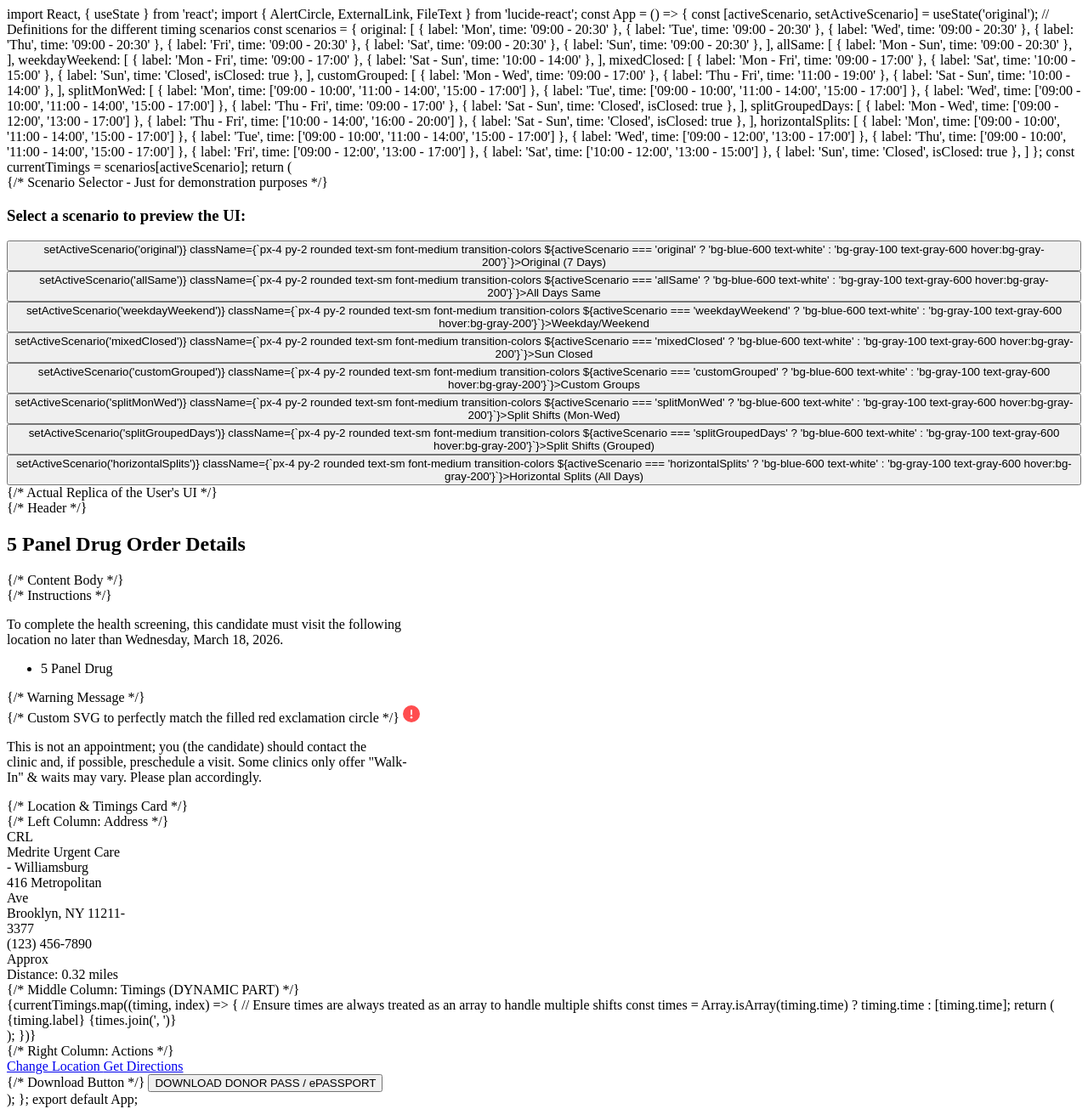
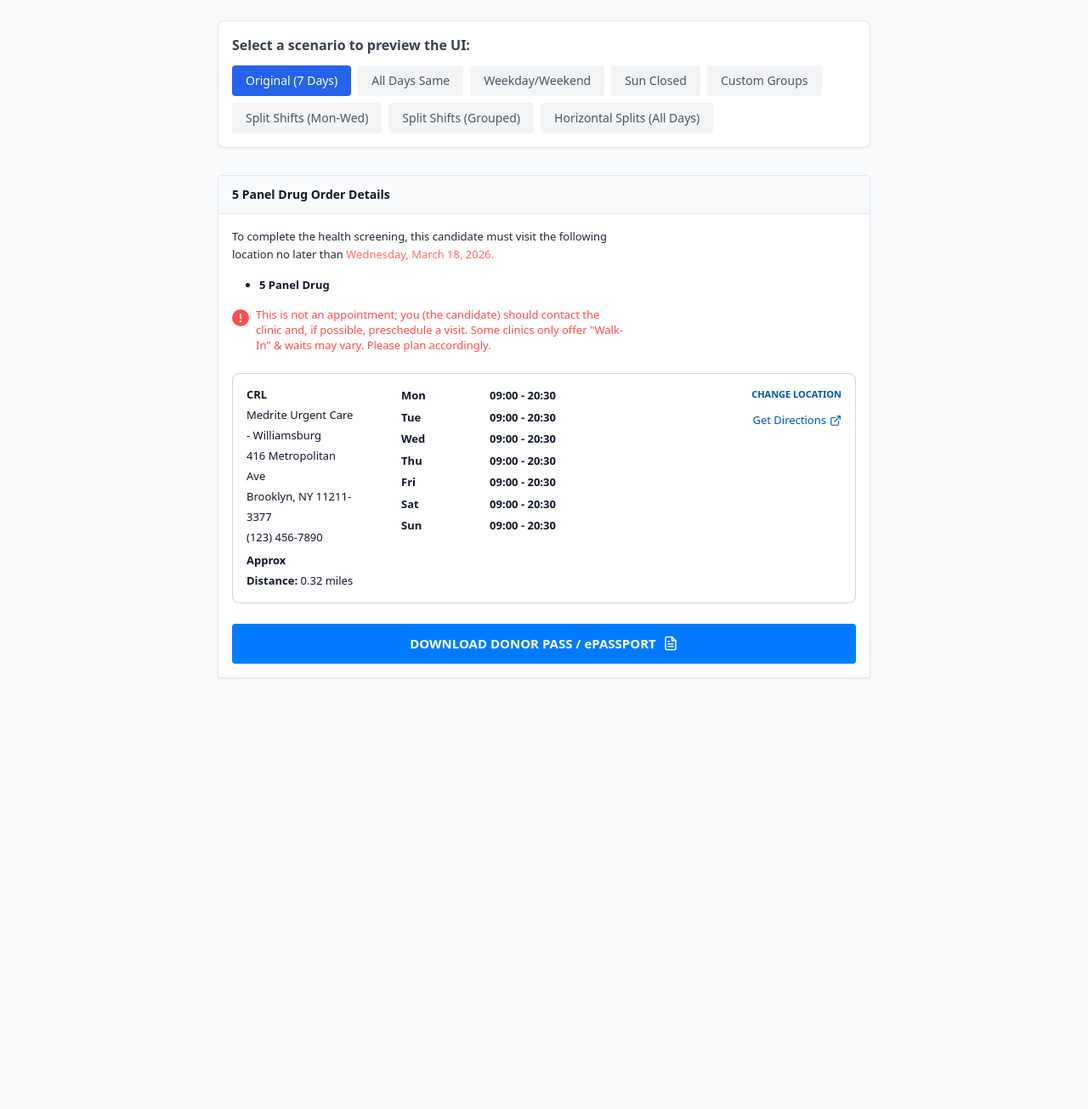
Before and after one commit to VettyHost/Clinic-Hours-Improvement, a plain HTML site: page index.html in a window 1280 px wide. Shown: the whole page at 85% size. After the commit the page ends 822 px from the top, so only its background shows below. Drawn offline with nearby package versions, Linux system fonts and the light colour scheme.

Commit message:
Update index.html

```diff
--- a/index.html
+++ b/index.html
@@ -1,9 +1,118 @@
-import React, { useState } from 'react';
-import { AlertCircle, ExternalLink, FileText } from 'lucide-react';
+<!DOCTYPE html>
+<html lang="en">
+<head>
+    <meta charset="UTF-8">
+    <meta name="viewport" content="width=device-width, initial-scale=1.0">
+    <title>5 Panel Drug Order Details</title>
+    <!-- Load Tailwind CSS -->
+    <script src="https://cdn.tailwindcss.com"></script>
+    <style>
+        /* Ensuring basic sans-serif font matching the original design */
+        body { font-family: ui-sans-serif, system-ui, -apple-system, BlinkMacSystemFont, "Segoe UI", Roboto, "Helvetica Neue", Arial, sans-serif; }
+    </style>
+</head>
+<body class="bg-gray-50 min-h-screen">
 
-const App = () => {
-  const [activeScenario, setActiveScenario] = useState('original');
+<div class="p-6 flex flex-col items-center text-[13px] text-gray-800">
 
+    <!-- Scenario Selector -->
+    <div class="mb-8 p-4 bg-white rounded-lg shadow-sm border border-gray-200 w-full max-w-3xl">
+        <h3 class="font-bold text-gray-700 mb-3 text-base">Select a scenario to preview the UI:</h3>
+        <div class="flex flex-wrap gap-2" id="button-container">
+            <button data-scenario="original" onclick="setScenario('original')" class="scenario-btn px-4 py-2 rounded text-sm font-medium transition-colors bg-blue-600 text-white">Original (7 Days)</button>
+            <button data-scenario="allSame" onclick="setScenario('allSame')" class="scenario-btn px-4 py-2 rounded text-sm font-medium transition-colors bg-gray-100 text-gray-600 hover:bg-gray-200">All Days Same</button>
+            <button data-scenario="weekdayWeekend" onclick="setScenario('weekdayWeekend')" class="scenario-btn px-4 py-2 rounded text-sm font-medium transition-colors bg-gray-100 text-gray-600 hover:bg-gray-200">Weekday/Weekend</button>
+            <button data-scenario="mixedClosed" onclick="setScenario('mixedClosed')" class="scenario-btn px-4 py-2 rounded text-sm font-medium transition-colors bg-gray-100 text-gray-600 hover:bg-gray-200">Sun Closed</button>
+            <button data-scenario="customGrouped" onclick="setScenario('customGrouped')" class="scenario-btn px-4 py-2 rounded text-sm font-medium transition-colors bg-gray-100 text-gray-600 hover:bg-gray-200">Custom Groups</button>
+            <button data-scenario="splitMonWed" onclick="setScenario('splitMonWed')" class="scenario-btn px-4 py-2 rounded text-sm font-medium transition-colors bg-gray-100 text-gray-600 hover:bg-gray-200">Split Shifts (Mon-Wed)</button>
+            <button data-scenario="splitGroupedDays" onclick="setScenario('splitGroupedDays')" class="scenario-btn px-4 py-2 rounded text-sm font-medium transition-colors bg-gray-100 text-gray-600 hover:bg-gray-200">Split Shifts (Grouped)</button>
+            <button data-scenario="horizontalSplits" onclick="setScenario('horizontalSplits')" class="scenario-btn px-4 py-2 rounded text-sm font-medium transition-colors bg-gray-100 text-gray-600 hover:bg-gray-200">Horizontal Splits (All Days)</button>
+        </div>
+    </div>
+
+    <!-- Actual Replica of the User's UI -->
+    <div class="w-full max-w-3xl bg-white border border-[#e2e8f0] rounded flex flex-col shadow-sm">
+
+        <!-- Header -->
+        <div class="bg-[#f8fafc] px-4 py-3 border-b border-[#e2e8f0]">
+            <h2 class="font-bold text-[#0f172a] text-sm">5 Panel Drug Order Details</h2>
+        </div>
+
+        <!-- Content Body -->
+        <div class="p-4 flex flex-col gap-4">
+
+            <!-- Instructions -->
+            <p class="leading-relaxed">
+                To complete the health screening, this candidate must visit the following<br />
+                location no later than <span class="text-[#ff6b6b]">Wednesday, March 18, 2026.</span>
+            </p>
+
+            <ul class="list-disc pl-8 font-bold text-[#0f172a]">
+                <li>5 Panel Drug</li>
+            </ul>
+
+            <!-- Warning Message -->
+            <div class="flex gap-2 text-[#ff4d4f]">
+                <div class="mt-0.5 shrink-0">
+                    <svg width="20" height="20" viewBox="0 0 24 24" fill="#ff4d4f" xmlns="http://www.w3.org/2000/svg">
+                        <circle cx="12" cy="12" r="12" fill="#ff4d4f"/>
+                        <rect x="11" y="6" width="2" height="8" rx="1" fill="white"/>
+                        <circle cx="12" cy="17" r="1.5" fill="white"/>
+                    </svg>
+                </div>
+                <p class="leading-snug">
+                    This is not an appointment; you (the candidate) should contact the<br />
+                    clinic and, if possible, preschedule a visit. Some clinics only offer "Walk-<br />
+                    In" & waits may vary. Please plan accordingly.
+                </p>
+            </div>
+
+            <!-- Location & Timings Card -->
+            <div class="mt-2 border border-[#cbd5e1] rounded-lg p-4 flex flex-col md:flex-row justify-between gap-6">
+
+                <!-- Left Column: Address -->
+                <div class="flex-[0.8] flex flex-col gap-1.5 leading-snug text-[#0f172a]">
+                    <div class="font-bold">CRL</div>
+                    <div>Medrite Urgent Care</div>
+                    <div>- Williamsburg</div>
+                    <div>416 Metropolitan</div>
+                    <div>Ave</div>
+                    <div>Brooklyn, NY 11211-</div>
+                    <div>3377</div>
+                    <div>(123) 456-7890</div>
+                    <div class="font-bold mt-1">Approx</div>
+                    <div class="font-bold">Distance: <span class="font-normal">0.32 miles</span></div>
+                </div>
+
+                <!-- Middle Column: Timings (DYNAMIC PART injected by JS) -->
+                <div id="timings-container" class="flex-[1.8] font-semibold text-[#0f172a] overflow-hidden">
+                    <!-- Javascript will inject timings here -->
+                </div>
+
+                <!-- Right Column: Actions -->
+                <div class="flex flex-col items-end gap-3 flex-[0.7]">
+                    <a href="#" class="text-[#0056b3] font-bold text-[11px] uppercase hover:underline">
+                        Change Location
+                    </a>
+                    <a href="#" class="text-[#0056b3] flex items-center gap-1 hover:underline">
+                        Get Directions
+                        <svg xmlns="http://www.w3.org/2000/svg" width="14" height="14" viewBox="0 0 24 24" fill="none" stroke="currentColor" stroke-width="2" stroke-linecap="round" stroke-linejoin="round"><path d="M18 13v6a2 2 0 0 1-2 2H5a2 2 0 0 1-2-2V8a2 2 0 0 1 2-2h6"></path><polyline points="15 3 21 3 21 9"></polyline><line x1="10" y1="14" x2="21" y2="3"></line></svg>
+                    </a>
+                </div>
+
+            </div>
+
+            <!-- Download Button -->
+            <button class="mt-2 w-full bg-[#007bff] hover:bg-[#0069d9] text-white font-bold py-3 px-4 rounded flex items-center justify-center gap-2 text-[15px] transition-colors">
+                DOWNLOAD DONOR PASS / ePASSPORT
+                <svg xmlns="http://www.w3.org/2000/svg" width="18" height="18" viewBox="0 0 24 24" fill="none" stroke="currentColor" stroke-width="2" stroke-linecap="round" stroke-linejoin="round"><path d="M14 2H6a2 2 0 0 0-2 2v16a2 2 0 0 0 2 2h12a2 2 0 0 0 2-2V8z"></path><polyline points="14 2 14 8 20 8"></polyline><line x1="16" y1="13" x2="8" y2="13"></line><line x1="16" y1="17" x2="8" y2="17"></line><polyline points="10 9 9 9 8 9"></polyline></svg>
+            </button>
+
+        </div>
+    </div>
+</div>
+
+<script>
     // Definitions for the different timing scenarios
     const scenarios = {
         original: [
@@ -55,122 +164,48 @@ const App = () => {
         ]
     };
 
-  const currentTimings = scenarios[activeScenario];
+    function setScenario(scenarioKey) {
+        // 1. Update the UI Timings
+        const currentTimings = scenarios[scenarioKey];
+        const container = document.getElementById('timings-container');
 
-  return (
-    <div className="min-h-screen bg-gray-50 p-6 flex flex-col items-center font-sans text-[13px] text-gray-800">
+        let htmlContent = '<div class="flex flex-col gap-1.5">';
 
-      {/* Scenario Selector - Just for demonstration purposes */}
-      <div className="mb-8 p-4 bg-white rounded-lg shadow-sm border border-gray-200 w-full max-w-3xl">
-        <h3 className="font-bold text-gray-700 mb-3 text-base">Select a scenario to preview the UI:</h3>
-        <div className="flex flex-wrap gap-2">
-          <button onClick={() => setActiveScenario('original')} className={`px-4 py-2 rounded text-sm font-medium transition-colors ${activeScenario === 'original' ? 'bg-blue-600 text-white' : 'bg-gray-100 text-gray-600 hover:bg-gray-200'}`}>Original (7 Days)</button>
-          <button onClick={() => setActiveScenario('allSame')} className={`px-4 py-2 rounded text-sm font-medium transition-colors ${activeScenario === 'allSame' ? 'bg-blue-600 text-white' : 'bg-gray-100 text-gray-600 hover:bg-gray-200'}`}>All Days Same</button>
-          <button onClick={() => setActiveScenario('weekdayWeekend')} className={`px-4 py-2 rounded text-sm font-medium transition-colors ${activeScenario === 'weekdayWeekend' ? 'bg-blue-600 text-white' : 'bg-gray-100 text-gray-600 hover:bg-gray-200'}`}>Weekday/Weekend</button>
-          <button onClick={() => setActiveScenario('mixedClosed')} className={`px-4 py-2 rounded text-sm font-medium transition-colors ${activeScenario === 'mixedClosed' ? 'bg-blue-600 text-white' : 'bg-gray-100 text-gray-600 hover:bg-gray-200'}`}>Sun Closed</button>
-          <button onClick={() => setActiveScenario('customGrouped')} className={`px-4 py-2 rounded text-sm font-medium transition-colors ${activeScenario === 'customGrouped' ? 'bg-blue-600 text-white' : 'bg-gray-100 text-gray-600 hover:bg-gray-200'}`}>Custom Groups</button>
-          <button onClick={() => setActiveScenario('splitMonWed')} className={`px-4 py-2 rounded text-sm font-medium transition-colors ${activeScenario === 'splitMonWed' ? 'bg-blue-600 text-white' : 'bg-gray-100 text-gray-600 hover:bg-gray-200'}`}>Split Shifts (Mon-Wed)</button>
-          <button onClick={() => setActiveScenario('splitGroupedDays')} className={`px-4 py-2 rounded text-sm font-medium transition-colors ${activeScenario === 'splitGroupedDays' ? 'bg-blue-600 text-white' : 'bg-gray-100 text-gray-600 hover:bg-gray-200'}`}>Split Shifts (Grouped)</button>
-          <button onClick={() => setActiveScenario('horizontalSplits')} className={`px-4 py-2 rounded text-sm font-medium transition-colors ${activeScenario === 'horizontalSplits' ? 'bg-blue-600 text-white' : 'bg-gray-100 text-gray-600 hover:bg-gray-200'}`}>Horizontal Splits (All Days)</button>
+        currentTimings.forEach(timing => {
+            // Ensure times are treated as arrays to join them with commas
+            const times = Array.isArray(timing.time) ? timing.time : [timing.time];
+            const textClass = timing.isClosed ? 'text-red-500' : '';
+            const timesString = times.join(', ');
+
+            htmlContent += `
+                <div class="flex gap-2 whitespace-nowrap">
+                    <span class="w-24 inline-block shrink-0">${timing.label}</span>
+                    <span class="${textClass}">${timesString}</span>
                 </div>
-      </div>
+            `;
+        });
 
-      {/* Actual Replica of the User's UI */}
-      <div className="w-full max-w-3xl bg-white border border-[#e2e8f0] rounded flex flex-col shadow-sm">
+        htmlContent += '</div>';
+        container.innerHTML = htmlContent;
 
-        {/* Header */}
-        <div className="bg-[#f8fafc] px-4 py-3 border-b border-[#e2e8f0]">
-          <h2 className="font-bold text-[#0f172a] text-sm">5 Panel Drug Order Details</h2>
-        </div>
+        // 2. Update Button Active States
+        const buttons = document.querySelectorAll('.scenario-btn');
+        buttons.forEach(btn => {
+            if (btn.getAttribute('data-scenario') === scenarioKey) {
+                // Active button classes
+                btn.className = "scenario-btn px-4 py-2 rounded text-sm font-medium transition-colors bg-blue-600 text-white";
+            } else {
+                // Inactive button classes
+                btn.className = "scenario-btn px-4 py-2 rounded text-sm font-medium transition-colors bg-gray-100 text-gray-600 hover:bg-gray-200";
+            }
+        });
+    }
 
-        {/* Content Body */}
-        <div className="p-4 flex flex-col gap-4">
+    // Initialize with the original scenario on page load
+    window.onload = () => {
+        setScenario('original');
+    };
+</script>
 
-          {/* Instructions */}
-          <p className="leading-relaxed">
-            To complete the health screening, this candidate must visit the following<br />
-            location no later than <span className="text-[#ff6b6b]">Wednesday, March 18, 2026.</span>
-          </p>
-
-          <ul className="list-disc pl-8 font-bold text-[#0f172a]">
-            <li>5 Panel Drug</li>
-          </ul>
-
-          {/* Warning Message */}
-          <div className="flex gap-2 text-[#ff4d4f]">
-            <div className="mt-0.5 shrink-0">
-              {/* Custom SVG to perfectly match the filled red exclamation circle */}
-              <svg width="20" height="20" viewBox="0 0 24 24" fill="#ff4d4f" xmlns="http://www.w3.org/2000/svg">
-                <circle cx="12" cy="12" r="12" fill="#ff4d4f"/>
-                <rect x="11" y="6" width="2" height="8" rx="1" fill="white"/>
-                <circle cx="12" cy="17" r="1.5" fill="white"/>
-              </svg>
-            </div>
-            <p className="leading-snug">
-              This is not an appointment; you (the candidate) should contact the<br />
-              clinic and, if possible, preschedule a visit. Some clinics only offer "Walk-<br />
-              In" & waits may vary. Please plan accordingly.
-            </p>
-          </div>
-
-          {/* Location & Timings Card */}
-          <div className="mt-2 border border-[#cbd5e1] rounded-lg p-4 flex flex-col md:flex-row justify-between gap-6">
-
-            {/* Left Column: Address */}
-            <div className="flex-[0.8] flex flex-col gap-1.5 leading-snug text-[#0f172a]">
-              <div className="font-bold">CRL</div>
-              <div>Medrite Urgent Care</div>
-              <div>- Williamsburg</div>
-              <div>416 Metropolitan</div>
-              <div>Ave</div>
-              <div>Brooklyn, NY 11211-</div>
-              <div>3377</div>
-              <div>(123) 456-7890</div>
-              <div className="font-bold mt-1">Approx</div>
-              <div className="font-bold">Distance: <span className="font-normal">0.32 miles</span></div>
-            </div>
-
-            {/* Middle Column: Timings (DYNAMIC PART) */}
-            <div className="flex-[1.8] font-semibold text-[#0f172a] overflow-hidden">
-              <div className="flex flex-col gap-1.5">
-                {currentTimings.map((timing, index) => {
-                  // Ensure times are always treated as an array to handle multiple shifts
-                  const times = Array.isArray(timing.time) ? timing.time : [timing.time];
-
-                  return (
-                    <div key={index} className="flex gap-2 whitespace-nowrap">
-                      <span className="w-24 inline-block shrink-0">{timing.label}</span>
-                      <span className={`${timing.isClosed ? 'text-red-500' : ''}`}>
-                        {times.join(', ')}
-                      </span>
-                    </div>
-                  );
-                })}
-              </div>
-            </div>
-
-            {/* Right Column: Actions */}
-            <div className="flex flex-col items-end gap-3 flex-[0.7]">
-              <a href="#" className="text-[#0056b3] font-bold text-[11px] uppercase hover:underline">
-                Change Location
-              </a>
-              <a href="#" className="text-[#0056b3] flex items-center gap-1 hover:underline">
-                Get Directions <ExternalLink size={14} />
-              </a>
-            </div>
-
-          </div>
-
-          {/* Download Button */}
-          <button className="mt-2 w-full bg-[#007bff] hover:bg-[#0069d9] text-white font-bold py-3 px-4 rounded flex items-center justify-center gap-2 text-[15px] transition-colors">
-            DOWNLOAD DONOR PASS / ePASSPORT
-            <FileText size={18} />
-          </button>
-
-        </div>
-      </div>
-    </div>
-  );
-};
-
-export default App;
+</body>
+</html>
```
Lines whose indentation alone changed are shown as unchanged.
